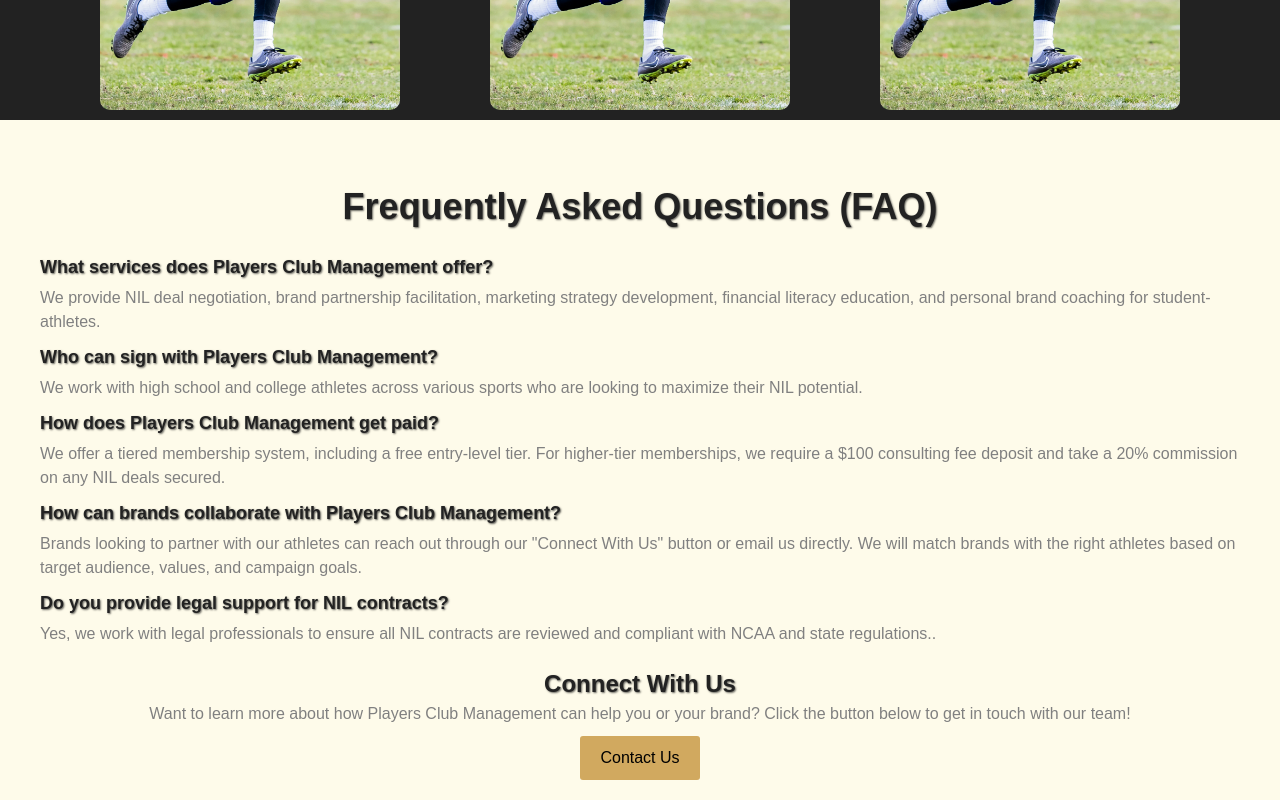
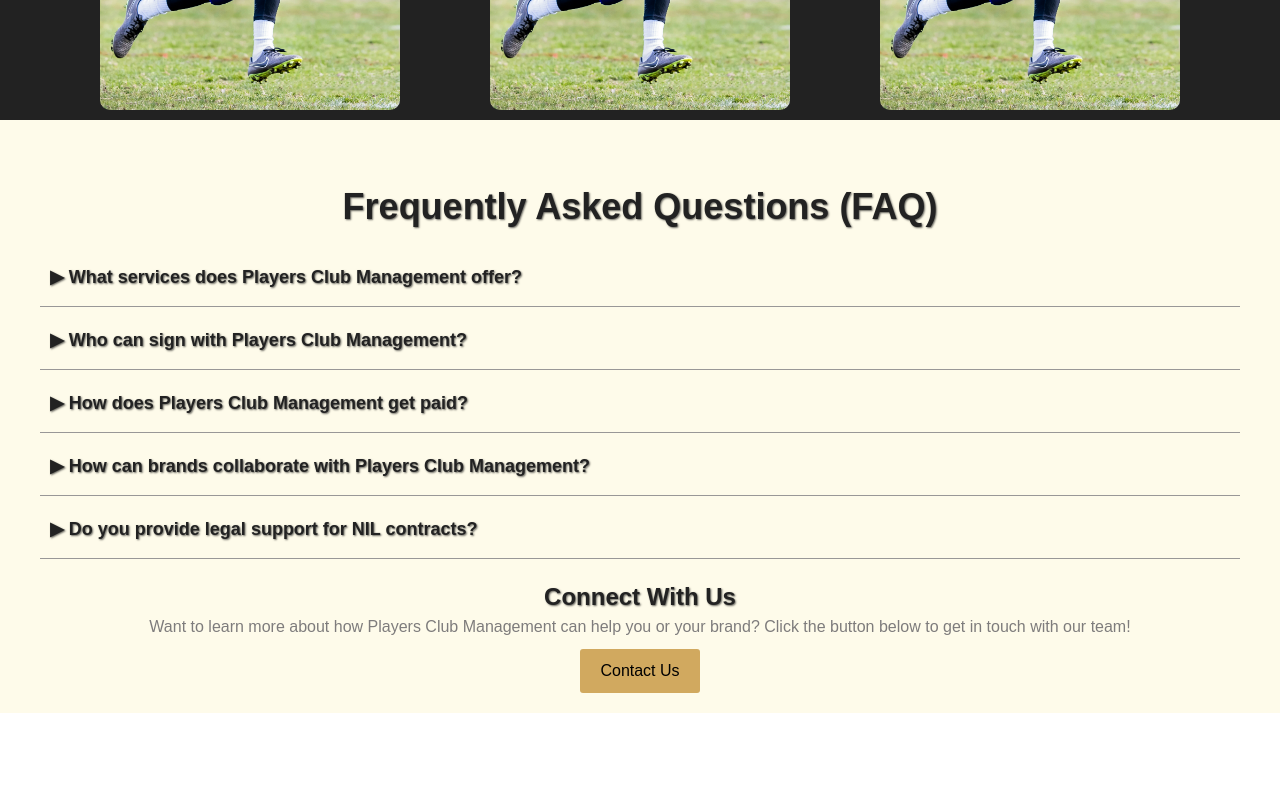
Before and after one commit to Chriscsu/CSC-131-Project-Team-4, a website: page public/about.html in a window 1280 px wide. Shown: the part 1678-2478 px from the top of the page. After the commit the page ends 2391 px from the top, so only its background shows below. Drawn offline with nearby package versions, Linux system fonts and the light colour scheme.

Commit message:
Updated FAQ
Made answers only appear after question being clicked

```diff
--- a/public/about.html
+++ b/public/about.html
@@ -93,25 +93,25 @@
     </div>
     <section class="about_faq_section">
         <h2 class="about_section_title">Frequently Asked Questions (FAQ)</h2>
-        <div class="faq_item">
-            <h3 class="faq_question">What services does Players Club Management offer?</h3>
+        <div class="faq_item" onclick="clickAnswer(this)">
+            <h3 class="faq_question"><span class="arrow">▶</span> What services does Players Club Management offer?</h3>
             <p class="faq_answer">We provide NIL deal negotiation, brand partnership facilitation, marketing strategy development, financial literacy education, and personal brand coaching for student-athletes.</p>
         </div>
-        <div class="faq_item">
-            <h3 class="faq_question">Who can sign with Players Club Management?</h3>
+        <div class="faq_item" onclick="clickAnswer(this)">
+            <h3 class="faq_question"><span class="arrow">▶</span> Who can sign with Players Club Management?</h3>
             <p class="faq_answer">We work with high school and college athletes across various sports who are looking to maximize their NIL potential.</p>
         </div>
-        <div class="faq_item">
-            <h3 class="faq_question">How does Players Club Management get paid?</h3>
+        <div class="faq_item" onclick="clickAnswer(this)">
+            <h3 class="faq_question"><span class="arrow">▶</span> How does Players Club Management get paid?</h3>
             <p class="faq_answer">We offer a tiered membership system, including a free entry-level tier. For higher-tier memberships, we require a $100 consulting fee deposit and take a 20% commission on any NIL deals secured.</p>
         </div>
-        <div class="faq_item">
-            <h3 class="faq_question" style="text-shadow: 1px 1px 2px rgba(0,0,0,0.7)">How can brands collaborate with Players Club Management?</h3>
+        <div class="faq_item" onclick="clickAnswer(this)">
+            <h3 class="faq_question"><span class="arrow">▶</span> How can brands collaborate with Players Club Management?</h3>
             <p class="faq_answer">Brands looking to partner with our athletes can reach out through our "Connect With Us" button or email us directly. We will match brands with the right athletes based on target audience, values, and campaign goals.</p>
         </div>
-        <div class="faq_item">
-            <h3 class="faq_question">Do you provide legal support for NIL contracts?</h3>
-            <p class="faq_answer">Yes, we work with legal professionals to ensure all NIL contracts are reviewed and compliant with NCAA and state regulations..</p>
+        <div class="faq_item" onclick="clickAnswer(this)">
+            <h3 class="faq_question"><span class="arrow">▶</span> Do you provide legal support for NIL contracts?</h3>
+            <p class="faq_answer">Yes, we work with legal professionals to ensure all NIL contracts are reviewed and compliant with NCAA and state regulations.</p>
         </div>
     </section>
     <section class="about_connect_section">
@@ -121,6 +121,7 @@
             <button class="connect_button" style="color: black"> Contact Us</button>
         </a>
     </section>
+
 </main>
 </body>
 </html>
--- a/public/script.js
+++ b/public/script.js
@@ -14,3 +14,11 @@
         });
     }
 });
+
+function clickAnswer(item) {
+    let answer = item.querySelector(".faq_answer");
+    let arrow = item.querySelector(".arrow");
+    let isVisible = answer.style.display === "block";
+    answer.style.display = isVisible ? "none" : "block";
+    arrow.style.transform = isVisible ? "rotate(0deg)" : "rotate(90deg)";
+}
--- a/public/style.css
+++ b/public/style.css
@@ -320,6 +320,9 @@
 
 .faq_item {
     margin: 10px 0;
+    padding: 10px;
+    border-bottom: 1px solid #999797;
+    cursor: pointer;
 }
 
 .faq_question {
@@ -330,7 +333,8 @@
 
 .faq_answer {
     font-size: 16px;
-    color:grey;
+    color: rgb(134, 132, 132);
+    display: none;
 }
 
 .about_connect_section {
@@ -340,12 +344,17 @@
 .about_connect_text {
     font-size: 16px;
     margin-bottom: 10px;
-    color: grey;
+    color: rgb(126, 124, 124);
 }
 .about_connect_section .about_section_title{
     margin-bottom: 0;
     font-size: 24px;
 }
+.arrow {
+    display: inline-block;
+    transition: transform 0.3s ease;
+}
+
 .connect_button {
     background-color: #d1a95f;
     color: #FEFBEA;
```
